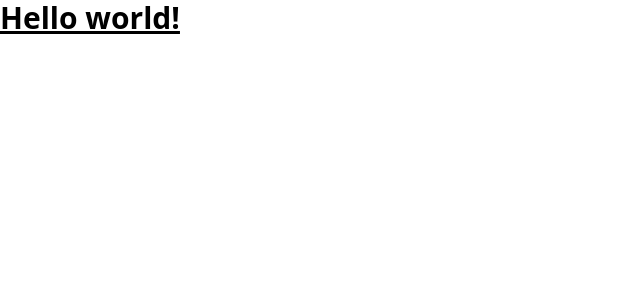
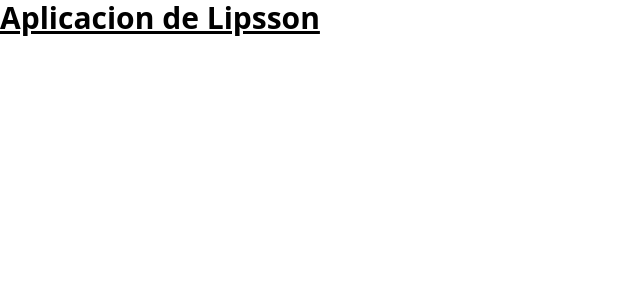
Before and after one commit to adriandbyte/lipsson, a Next.js app: page / in a window 1280 px wide. Shown: the top 300 px of the page, without its empty margins (0-640 px from the left). Built offline with nearby package versions, Linux system fonts and the light colour scheme.

Commit message:
change the index

```diff
--- a/pages/index.tsx
+++ b/pages/index.tsx
@@ -1,8 +1,10 @@
-import React from "react";
-import type { NextPage } from "next";
+import React from 'react'
+import type { NextPage } from 'next'
 
 const Home: NextPage = () => {
-  return <h1 className="text-3xl font-bold underline">Hello world!</h1>;
-};
+    return (
+        <h1 className="text-3xl font-bold underline">Aplicacion de Lipsson</h1>
+    )
+}
 
-export default Home;
+export default Home
```
